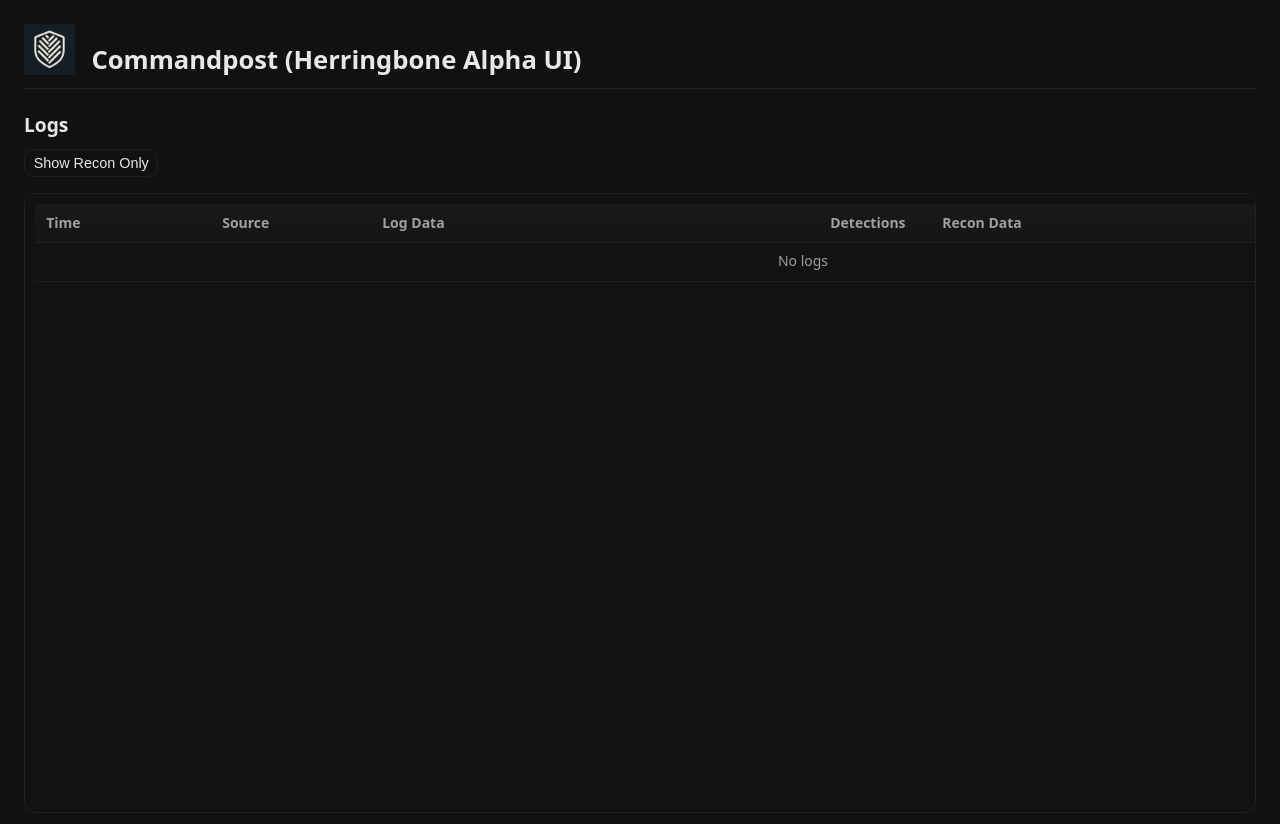
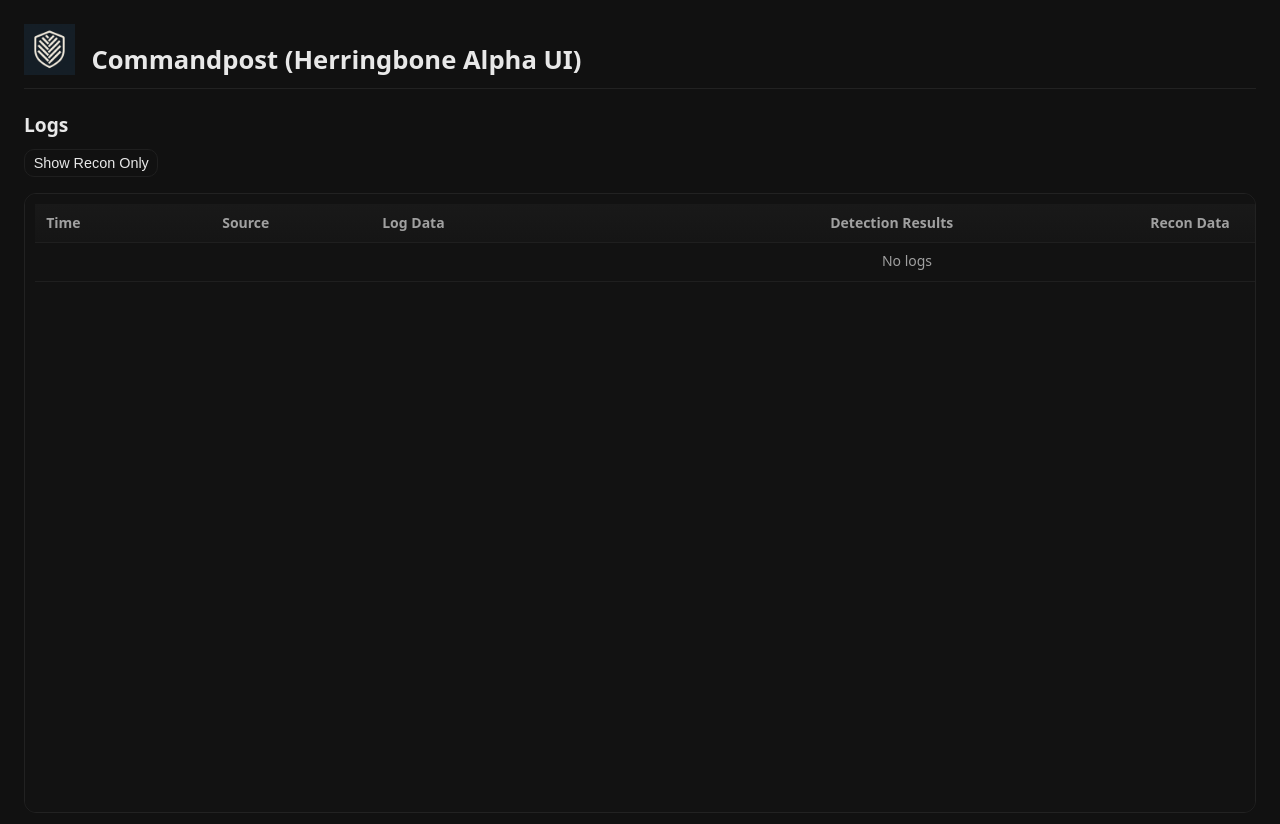
Before and after one commit to herringbonedev/Herringbone-frontend, a FastAPI app: template commandpost/templates/logs.html in a window 1280 px wide. Run offline with FastAPI, Linux system fonts and the light colour scheme; the template is opened without the code that fills it, so the values that code supplies are empty.

Commit message:
fix cols

```diff
--- a/commandpost/templates/logs.html
+++ b/commandpost/templates/logs.html
@@ -26,7 +26,7 @@
         <col class="col-time">
         <col class="col-source">
         <col class="col-data">
-        <col class="col-detections">
+        <col class="col-detection-results">
         <col class="col-recon">
         <col class="col-detection-results">
         <col class="col-actions">
@@ -36,9 +36,8 @@
           <th scope="col">Time</th>
           <th scope="col">Source</th>
           <th scope="col">Log Data</th>
-          <th scope="col">Detections</th>
+          <th scope="col">Detection Results</th>
           <th scope="col">Recon Data</th>
-          <th scope="col">Detection Results</th>
           <th scope="col">Actions</th>
         </tr>
       </thead>
```
